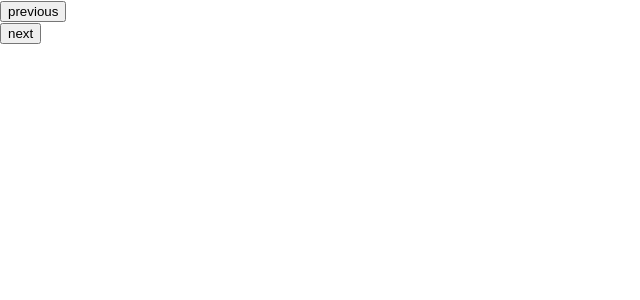
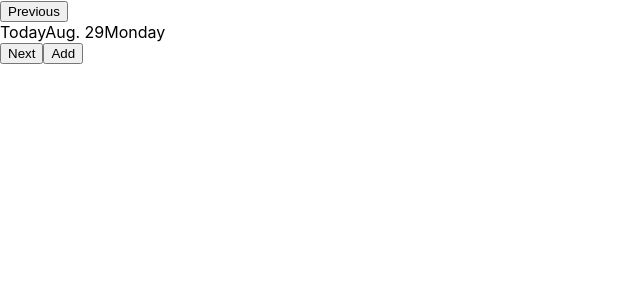
Before and after one commit to asapWorker/to-do, a React (Create React App) app: page / in a window 1280 px wide. Shown: the top 300 px of the page, without its empty margins (0-640 px from the left). Built offline with nearby package versions, Linux system fonts and the light colour scheme; the HTML template or start-up script is replaced by a standard one.

Commit message:
add date to Head

```diff
--- a/src/App.js
+++ b/src/App.js
@@ -19,6 +19,7 @@ class App extends React.Component {
     this.createList = this.createList.bind(this);
     this.handleClickPrev = this.handleClickPrev.bind(this);
     this.handleClickNext = this.handleClickNext.bind(this);
+    this.handleClickAdd = this.handleClickAdd.bind(this);
   }
 
   createList() {
@@ -26,6 +27,24 @@ class App extends React.Component {
     return (
       <List
         list={currentList}
+      />
+    )
+  }
+
+  createHead() {
+    const date = new Date(Date.now() + this.state.currentDay * 24 * 3600 * 1000);
+    let dayRelativelyToday = undefined;
+
+    if (this.state.currentDay === 0) {
+      dayRelativelyToday = 'Today';
+    } else if (this.state.currentDay === 1) {
+      dayRelativelyToday = 'Tomorrow';
+    }
+
+    return (
+      <Head
+        date={date}
+        dayRelativelyToday={dayRelativelyToday}
       />
     )
   }
@@ -46,15 +65,23 @@ class App extends React.Component {
     })
   }
 
+  handleClickAdd() {
+
+  }
+
   render() {
+    const head = this.createHead();
+    const list = this.createList();
+
     return (
       <div>
         <div>
-          <button>previous</button>
-          <Head/>
-          <button>next</button>
+          <button onClick={this.handleClickPrev}>Previous</button>
+          {head}
+          <button onClick={this.handleClickNext}>Next</button>
+          <button>Add</button>
+          {list}
         </div>
-        <List/>
       </div>
     )
   }
--- a/src/components/Head/Head.js
+++ b/src/components/Head/Head.js
@@ -1,16 +1,19 @@
 import React from "react";
 
+const NAMESOfWeekDays = ['Sunday', 'Monday', 'Tuesday', 'Wednesday', 'Thursday', 'Friday', 'Saturday'];
+const NAMESOfMonths = ['Jan.', 'Feb.', 'Mar.', 'Apr.', 'May.', 'Jun.', 'Jul.', 'Aug.', 'Sep.', 'Oct.', "Nov.", 'Dec.'];
+
 class Head extends React.Component {
-  constructor(props) {
-    super(props);
-    this.state = {
+  render() {
+    const weekDay = NAMESOfWeekDays[this.props.date.getDay()];
+    const month = NAMESOfMonths[this.props.date.getMonth()];
+    const monthDay = this.props.date.getDate();
+    const dayRelativelyToday = (this.props.dayRelativelyToday) ? <span>{this.props.dayRelativelyToday}</span> : null;
 
-    }
-  }
-
-  render() {
     return <div>
-
+      {dayRelativelyToday}
+      <span>{month + ' ' + monthDay}</span>
+      <span>{weekDay}</span>
     </div>
   }
 }
```
